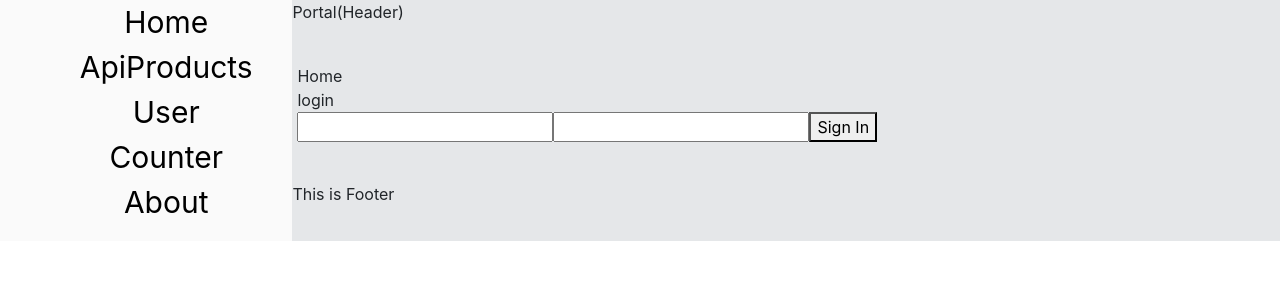
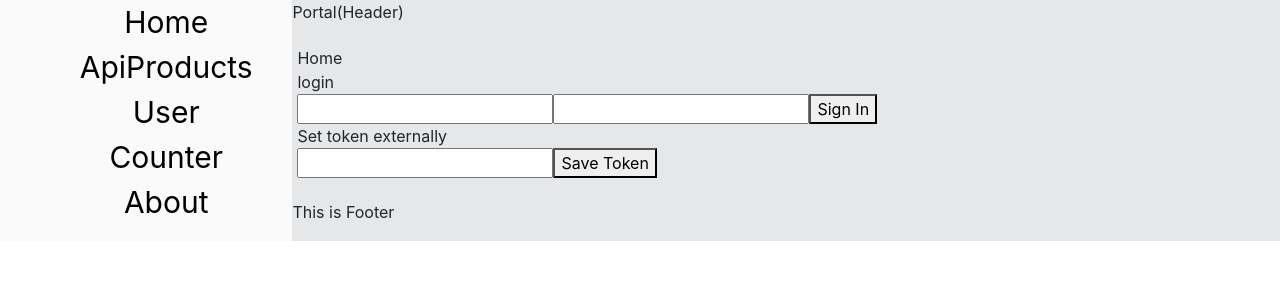
Before and after one commit to ko3/apigee-portal, a React app: page / in a window 1280 px wide. Shown: the top 300 px of the page. Built offline with nearby package versions, Linux system fonts and the light colour scheme.

Commit message:
More refactoring

```diff
--- a/src/App.tsx
+++ b/src/App.tsx
@@ -15,7 +15,6 @@ import CounterComponent from "./components/CounterComponent";
 const App = () => {
 
     const renderUser = (props: any) => {
-        console.log("ScreenC props", props);
         return <User {...props} message="This is User" />;
         };
     return (
--- a/src/components/Home.tsx
+++ b/src/components/Home.tsx
@@ -1,23 +1,48 @@
 import React, { useState } from "react";
-import { useDispatch } from "react-redux";
-import { getAuthToken } from "../store/Auth/AuthActions";
+import { useDispatch, useSelector } from "react-redux";
+import { action, getAuthToken, GET_AUTH_TOKEN } from "../store/Auth/AuthActions";
+import { AppState } from "../store/Types";
 
 
 const Home = () => {
     const [username, setUsername] = useState("");
     const [password, setPassword] = useState("");
+    const [providedToken, setProvidedToken] = useState("");
+    const token = useSelector((state: AppState)=> state.accessToken.accessToken);
 
     const dispatch = useDispatch();
     const onSignIn = ()=>{
         dispatch(getAuthToken(username, password));
     };
 
+    const saveToken = () => {
+        dispatch(action(GET_AUTH_TOKEN, providedToken))
+    }
+
     return <div>
         <div>Home</div>
-        <div>login</div>
-            <input name="username" onChange={e=> setUsername(e.target.value)} type="text"/>
-            <input name="password" onChange={e=> setPassword(e.target.value)} type="password"/>
-            <button onClick={onSignIn}>Sign In</button>
+        { token.length <12 &&
+            <div>
+                <div>login</div>
+                <input name="username" onChange={e=> setUsername(e.target.value)} type="text"/>
+                <input name="password" onChange={e=> setPassword(e.target.value)} type="password"/>
+                <button onClick={onSignIn}>Sign In</button>
+            </div>
+        }
+        { token.length>12 &&
+            <div>
+                <div>Login success</div>
+                <div>Please proceed</div>
+            </div>
+        }
+        {token.length <12 &&
+            <div>
+                <div>Set token externally</div>
+                <input name="providedToken" onChange={e=> setProvidedToken(e.target.value)} type="text"/>
+                <button onClick={saveToken}>Save Token</button>
+            </div>
+        }
+
         </div>;
 };
 export default Home;
--- a/src/components/products/ApiProducts.tsx
+++ b/src/components/products/ApiProducts.tsx
@@ -13,15 +13,16 @@ const ApiProducts = ()=>{
     const [displayAddProduct, setDisplayAddProduct] = useState(false);
     const [displayAddProductButton, setDisplayAddProductButton] = useState(true);
     const apiProducts = useSelector((state: AppState)=> state.apiProducts);
-    const token = useSelector((state: AppState)=> state.accessToken);
+    const token = useSelector((state: AppState)=> state.accessToken.accessToken);
     const dispatch = useDispatch();
     useEffect(() => {
-      dispatch(fetchApiProducts(token.accessToken));
+      if(token.length>8){
+        dispatch(fetchApiProducts(token));
+      }
     }, [dispatch]);
 
     const history = useHistory();
     const routeTo=(productName: string) => {
-      console.log(productName);
       setDisplayList(false);
       setDisplayAddProduct(false);
       setDisplayAddProductButton(false);
--- a/src/store/ApiProducts/ApiProductsActions.tsx
+++ b/src/store/ApiProducts/ApiProductsActions.tsx
@@ -17,7 +17,6 @@ export const fetchApiProducts= (token: string) =>{
         };
         axios.get('https://api.enterprise.apigee.com/v1/organizations/eklft15-eval/apiproducts?expand=true', {headers: headers})
         .then(response => {
-            console.log(response)
             dispatch(action(GET_API_PRODUCTS, response.data.apiProduct))
         })
         .catch(error => {
--- a/src/store/Auth/AuthActions.tsx
+++ b/src/store/Auth/AuthActions.tsx
@@ -3,7 +3,7 @@ import { Action } from "../Types";
 import axios from 'axios';
 
 
-const action = (act: string, data: any | null): Action => ({ type: act, payload: data});
+export const action = (act: string, data: any | null): Action => ({ type: act, payload: data});
 
 export const GET_AUTH_TOKEN = "GET_AUTH_TOKEN";
 export const getAuthToken= (username: string, password: string) =>{
```
Also changed, not shown: src/components/products/ViewProduct.tsx (+0 -7 lines).
